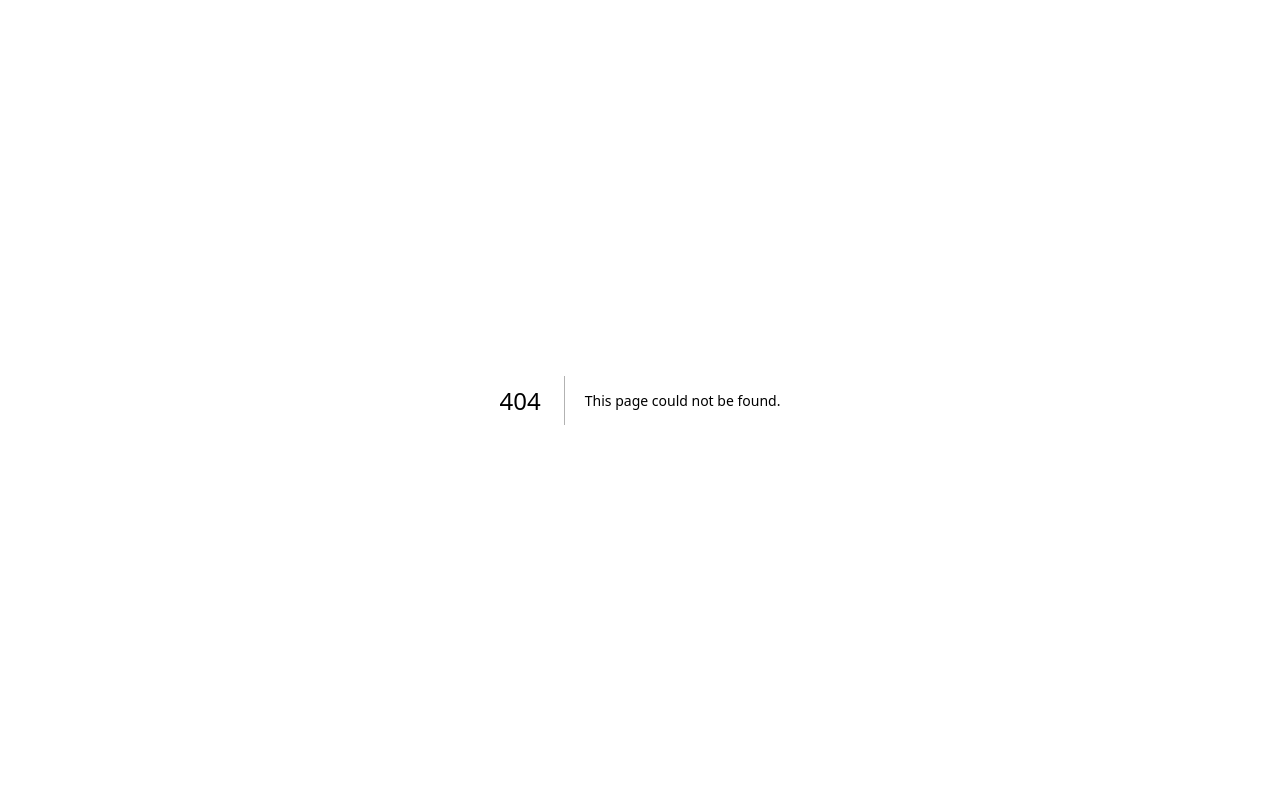
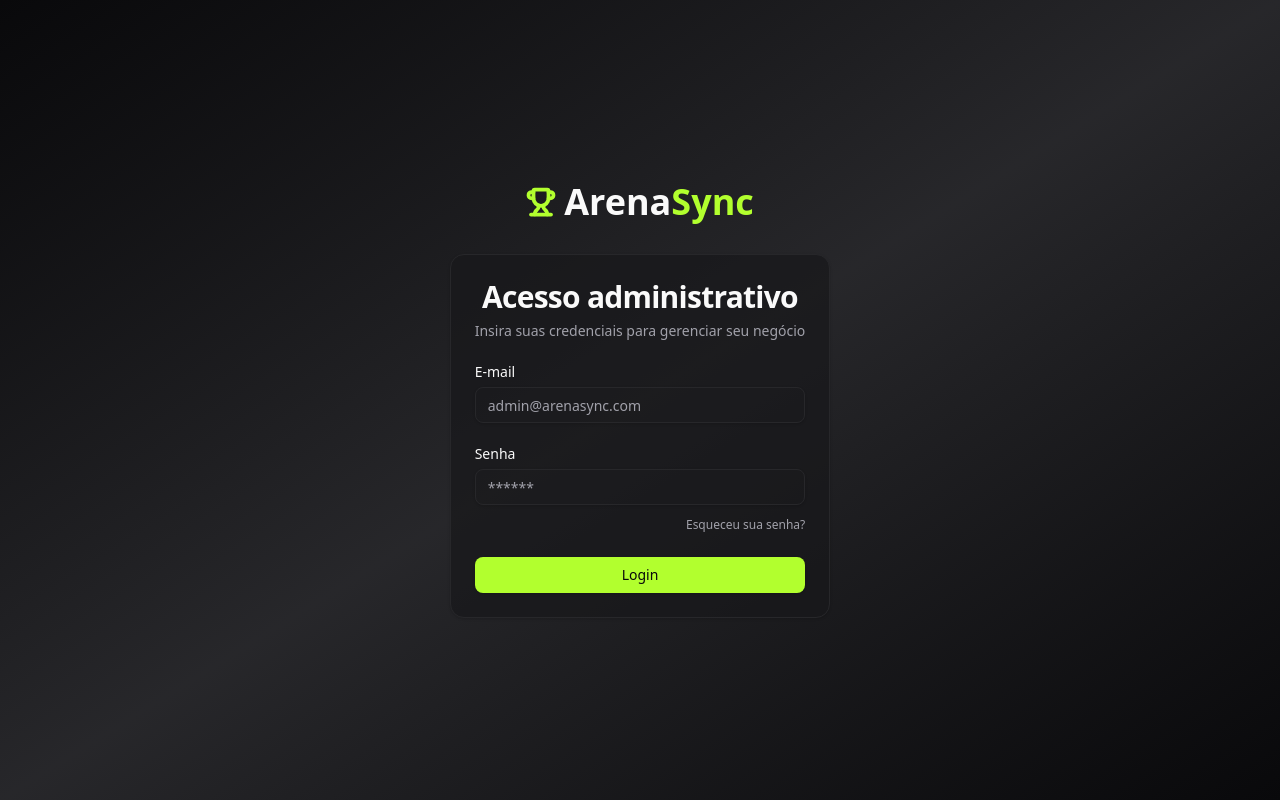
Before and after one commit to MatheusBorgesDev/arena-sync, a Next.js app: page /admin/login in a window 1280 px wide. Before the commit this address had no page. Built offline with nearby package versions, Linux system fonts and the light colour scheme.

Commit message:
feat: add admin login page and form component with input validation

```diff
--- /dev/null
+++ b/src/app/admin/login/page.tsx
@@ -0,0 +1,9 @@
+import { AdminLoginForm } from '@/features/auth/components/admin-login-form';
+
+export default function AdminLoginPage() {
+  return (
+    <div className="bg-background from-background to-background relative flex min-h-screen items-center justify-center via-zinc-800 px-4 dark:bg-linear-to-br">
+      <AdminLoginForm />
+    </div>
+  );
+}
--- a/src/features/auth/components/login-form.tsx
+++ b/src/features/auth/components/admin-login-form.tsx
@@ -16,7 +16,7 @@ import { Input } from '@/shared/components/ui/input';
 import { businessName } from '@/shared/constants/business';
 import { useLoginForm } from '../hooks/use-login-form';
 
-export const LoginForm = () => {
+export const AdminLoginForm = () => {
   const { register, handleSubmit, errors, handleLogin, isSubmitting } = useLoginForm();
 
   return (
@@ -56,7 +56,6 @@ export const LoginForm = () => {
               )}
             </div>
 
-            {/* Campo de Senha */}
             <div className="flex flex-col gap-2">
               <label
                 htmlFor="password"
```
